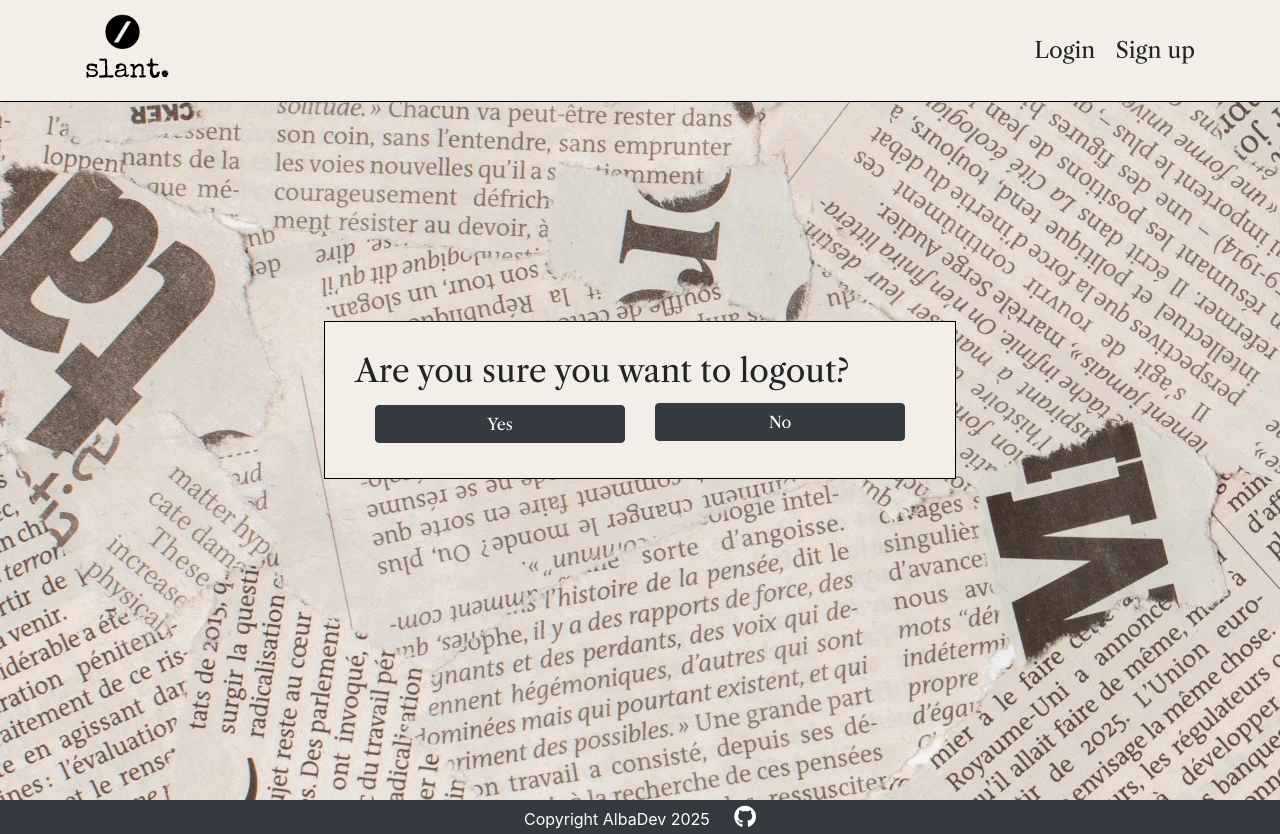
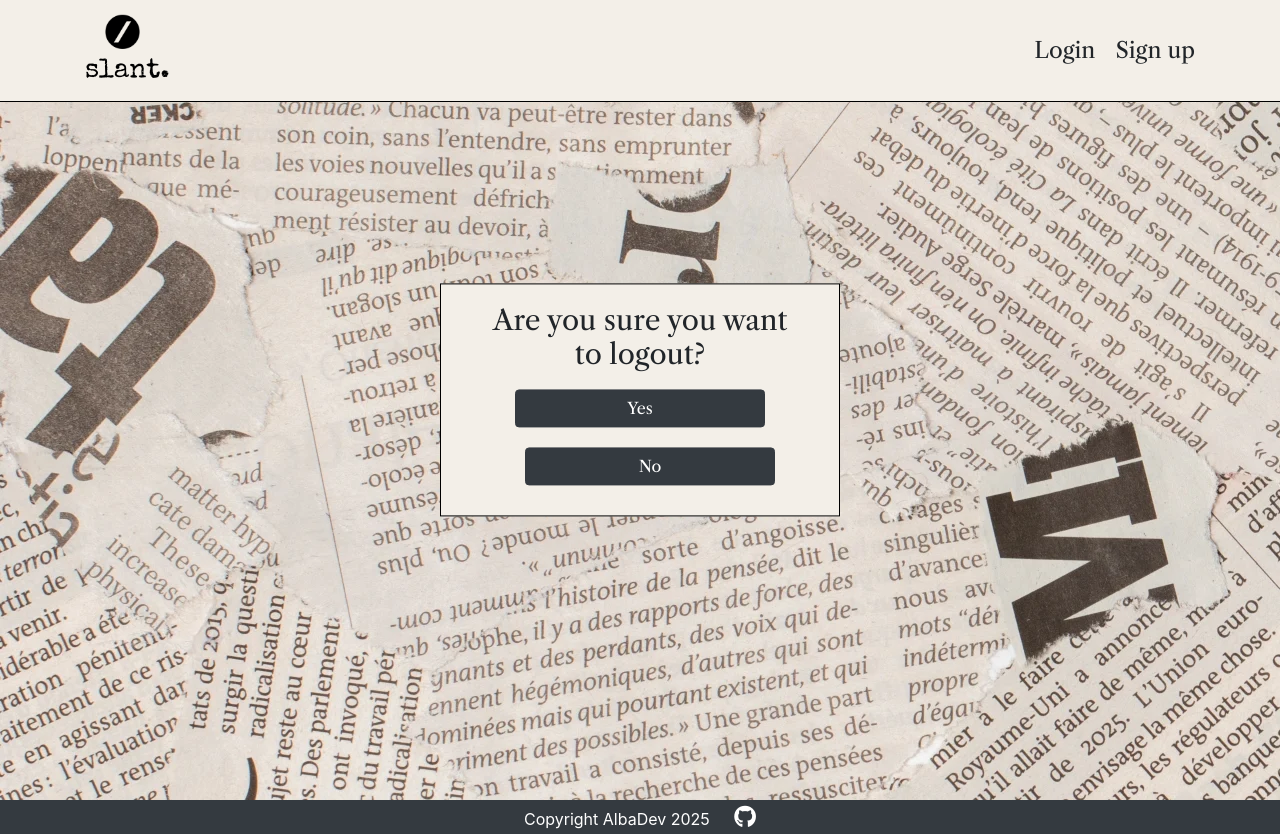
Before and after one commit to AlbaXIII/slant, a React (Create React App) app: page /logout in a window 1280 px wide. Built offline with nearby package versions, Linux system fonts and the light colour scheme; no server answers.

Commit message:
maint - fix css for logout form, commenteditform body prop

```diff
--- a/src/pages/account/LoginForm.js
+++ b/src/pages/account/LoginForm.js
@@ -94,9 +94,9 @@ function LoginForm(){
                         </Alert>
                     ))}
                 </Form>
-        <Container>
-            Need an account? <Link className={styles.link} to="/signup">Sign up here.</Link>
-        </Container>
+            <Container>
+                Need an account? <Link className={styles.link} to="/signup">Sign up here.</Link>
+            </Container>
         </div>
     )
 }
--- a/src/pages/account/LogoutForm.js
+++ b/src/pages/account/LogoutForm.js
@@ -31,12 +31,18 @@ function LogoutForm(){
 
     return (
         <div className={styles.container}>
-            <h2>Are you sure you want to logout?</h2>
             <Container>
-                <Button className={styles.button} variant="dark" onClick={handleSignout}>Yes</Button>
-                <Link to="/">
-                     <Button className={styles.button} variant="dark">No</Button>
-                </Link>
+                <h3>Are you sure you want to logout?</h3>
+                <div className={styles.buttoncontainer}>
+                    <Button className={styles.button} variant="dark" onClick={handleSignout}>
+                        Yes
+                    </Button>
+                    <Link to="/">
+                    <Button className={styles.button} variant="dark">
+                        No
+                    </Button>
+                    </Link>
+                </div>
             </Container>
         </div>
     )
--- a/src/pages/comments/CommentEditForm.js
+++ b/src/pages/comments/CommentEditForm.js
@@ -3,12 +3,14 @@ import React, { useState } from "react";
 import Button from "react-bootstrap/Button";
 import Form from "react-bootstrap/Form";
 
+import styles from "../../styles/CommentCreateEditForm.module.css"
+
 import { axiosRes } from "../../api/axiosDefaults";
 
 function CommentEditForm(props) {
-  const { id, content, setShowEditForm, setComments } = props;
+  const { id, body, setShowEditForm, setComments } = props;
 
-  const [formBody, setFormBody] = useState(content);
+  const [formBody, setFormBody] = useState(body);
 
   const handleChange = (event) => {
     setFormBody(event.target.value);
@@ -26,7 +28,7 @@ function CommentEditForm(props) {
           return comment.id === id
             ? {
                 ...comment,
-                content: formBody.trim(),
+                body: formBody.trim(),
                 updated_at: "now",
               }
             : comment;
@@ -49,17 +51,19 @@ function CommentEditForm(props) {
           cols={50}
         />
       </Form.Group>
-      <div className="text-right">
+      <div className="text-right m5">
         <Button
           variant="dark"
           onClick={() => setShowEditForm(false)}
           type="button"
+          className={styles.editbuttons}
         >
           cancel
         </Button>
         <Button
           variant="dark"
           type="submit"
+          className={styles.editbuttons}
         >
           save
         </Button>
--- a/src/styles/CommentCreateEditForm.module.css
+++ b/src/styles/CommentCreateEditForm.module.css
@@ -0,0 +1,3 @@
+.editbuttons {
+    margin: 10px;
+}
--- a/src/styles/LogoutForm.module.css
+++ b/src/styles/LogoutForm.module.css
@@ -1,15 +1,26 @@
 .container {
-    padding: 30px;
+    padding: 20px;
     position: absolute;
     top: 50%;
     left: 50%;
-    -ms-transform: translateX(-50%) translateY(-50%);
-    -webkit-transform: translate(-50%,-50%);
-    transform: translate(-50%,-50%);
+    transform: translate(-50%, -50%);
     border: 1px solid black;
     background-color: #f3efe8;
+    text-align: center;
+    width: 90%;
+    max-width: 400px;
+    min-width: 280px;
+    box-sizing: border-box;
+}
+
+.buttonContainer {
+    display: flex;
+    justify-content: center;
+    gap: 10px;
+    flex-wrap: nowrap;
 }
 
 .button {
-    margin: 5px;
+    flex: 0 0 auto;
+    min-width: 60px;
 }
```
